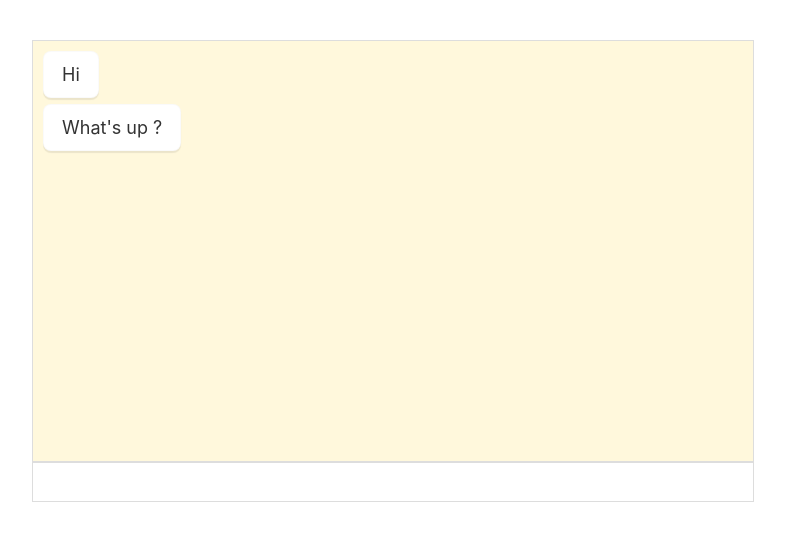
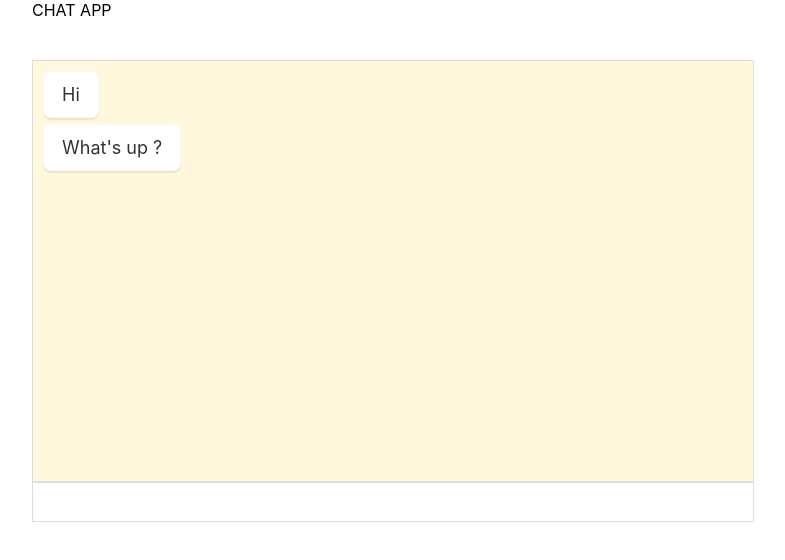
Before and after one commit to vildandemir/react-basic-chat-app, a React (Create React App) app in the folder client/: page / in a window 1280 px wide. Shown: the top 560 px of the page, without its empty margins (258-1043 px from the left). Built offline with nearby package versions, Linux system fonts and the light colour scheme.

Commit message:
Add heading

```diff
--- a/client/src/components/Container.js
+++ b/client/src/components/Container.js
@@ -5,6 +5,7 @@ import ChatList from "./ChatList";
 function Container() {
   return (
     <div>
+      CHAT APP
       <ChatList />
       <ChatForm />
     </div>
```
